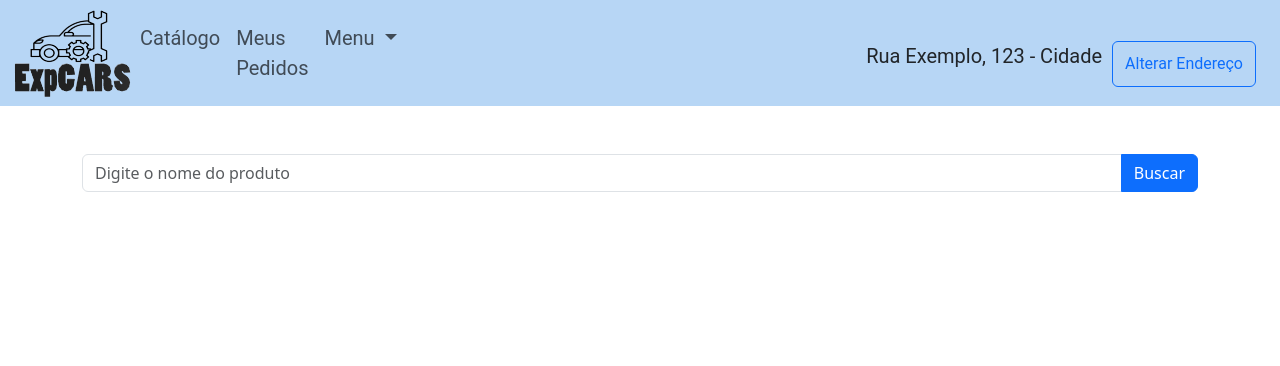
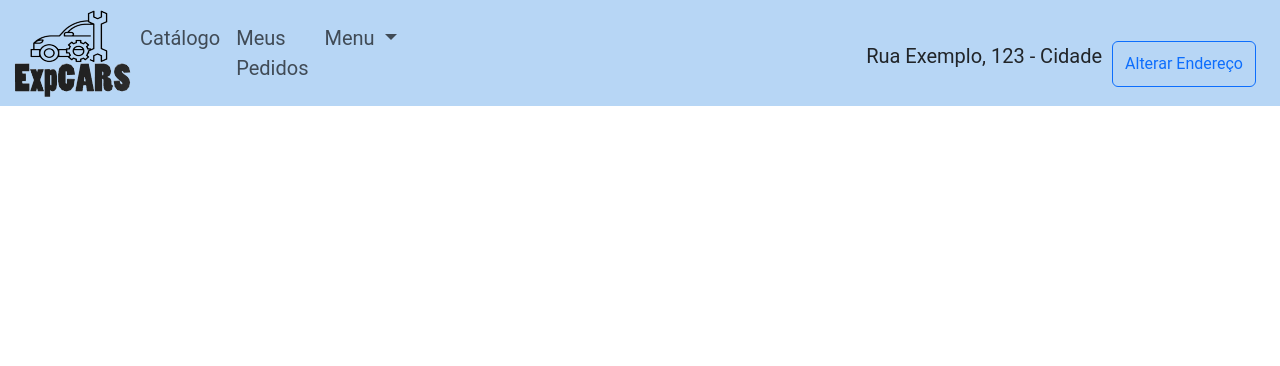
Before and after one commit to raylancfreire/TCC2, a PHP site: page / in a window 1280 px wide. Shown: the top 366 px of the page. Run offline with PHP 8.4, Linux system fonts and the light colour scheme.

Commit message:
Update index.php

```diff
--- a/tcc/index.php
+++ b/tcc/index.php
@@ -1,31 +1,28 @@
 <?php
     $includeNavbar = true;
     if ($includeNavbar) {
-        include("navbar.php"); // Inclui a navbar
+        include("navbar.php");
     }
-    ?>
-<!DOCTYPE html>
-<html lang="en">
-<head>
-    <meta charset="UTF-8">
-    <meta name="viewport" content="width=device-width, initial-scale=1">
-    <title>Index</title>
-    <link href="https://cdn.jsdelivr.net/npm/bootstrap@5.3.0/dist/css/bootstrap.min.css" rel="stylesheet">
-</head>
+?>
+<!doctype html>
+<html lang="pt-br">
+  <head>
+    <link href="https://cdn.jsdelivr.net/npm/bootstrap@5.3.0/dist/css/bootstrap.min.css"  rel="stylesheet" href="https://stackpath.bootstrapcdn.com/bootstrap/4.3.1/css/bootstrap.min.css" crossorigin="anonymous" rel="stylesheet" href="https://stackpath.bootstrapcdn.com/bootstrap/4.3.1/css/bootstrap.min.css">
+  </head>
 <body>
-    <div class="container mt-5">
-        <div class="row">
-            <div class="col">
-                <div class="catalog">
-                    <form method="GET" action="resultado_busca.php">
-                        <div class="input-group mb-3">
-                            <input type="text" class="form-control" name="nome_produto" placeholder="Digite o nome do produto">
-                            <button class="btn btn-primary" type="submit">Buscar</button>
-                        </div>
-                    </form>
-                </div>
-            </div>
-        </div>
-    </div>
+  <?php if (isset($_SESSION['email'])) { ?>
+    <script src="https://cdn.jsdelivr.net/npm/sweetalert2@11.0.18/dist/sweetalert2.all.min.js"></script>
+    <script>
+      document.addEventListener('DOMContentLoaded', function() {
+        Swal.fire({
+          title: 'Bem-vindo!',
+          text: 'Olá, <?php echo $_SESSION['email']; ?>. Bem-vindo de volta!',
+          icon: 'success',
+          confirmButtonText: 'OK'
+        });
+      });
+    </script>
+  <?php } ?>
+
+  <!-- Resto do seu código HTML -->
 </body>
-</html>
```
